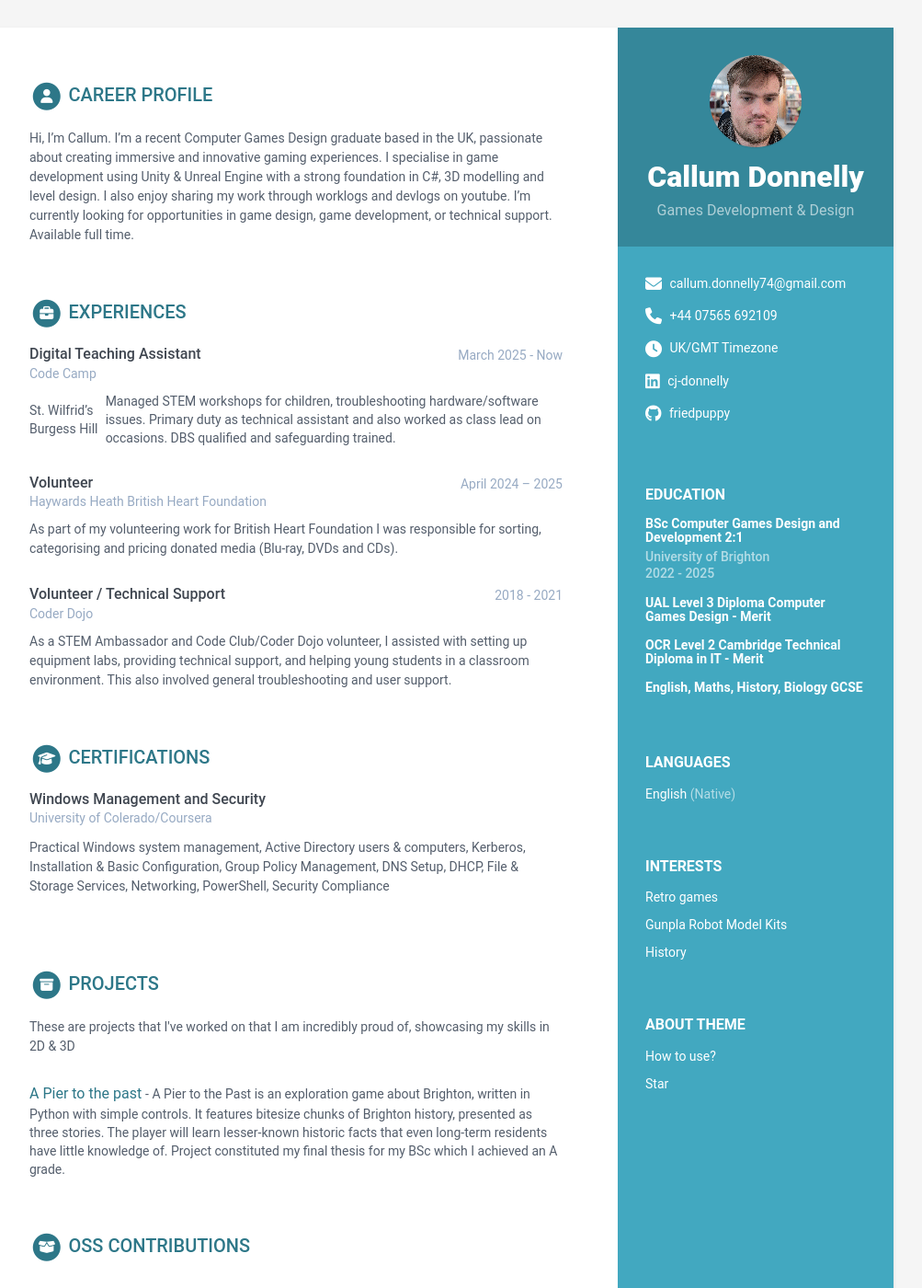
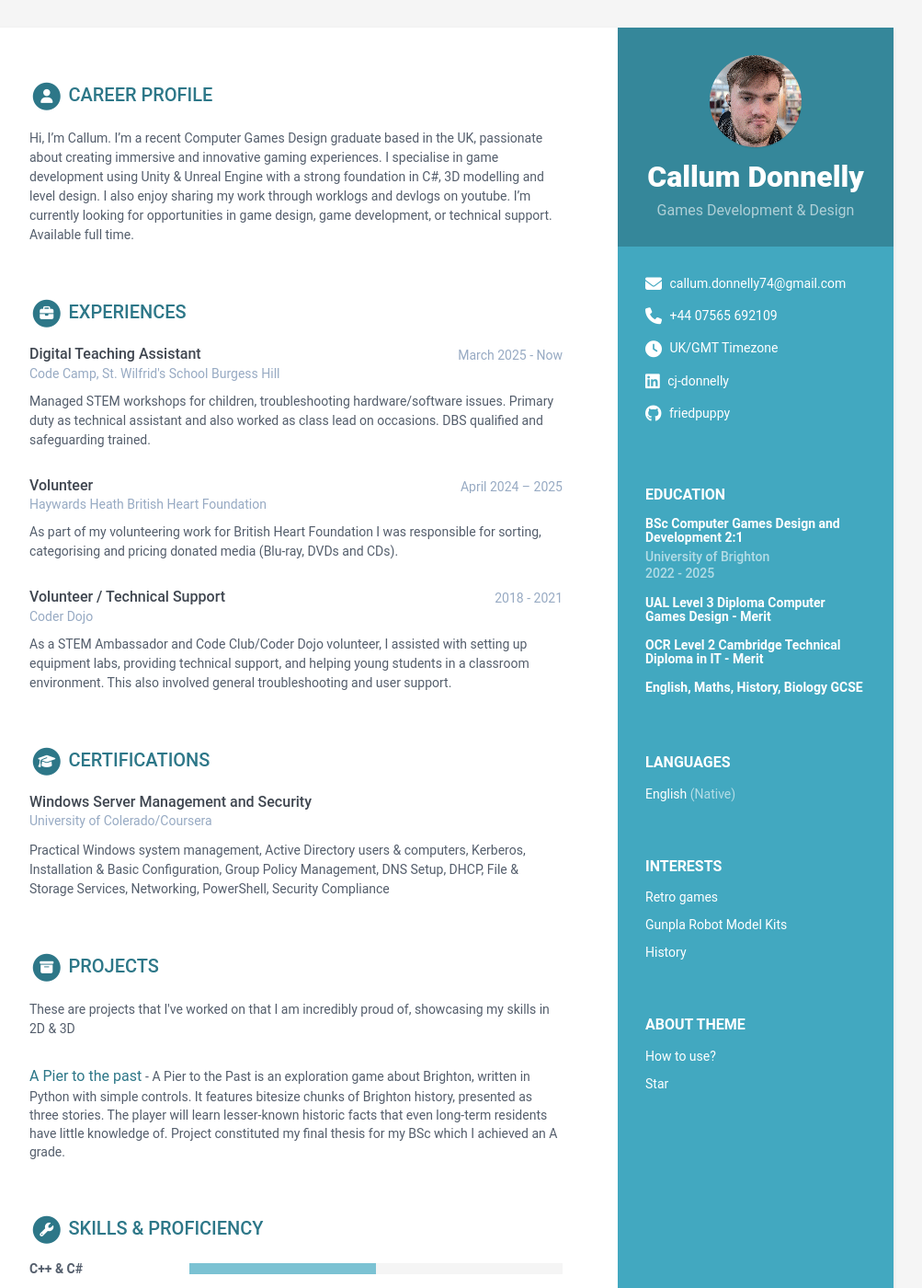
Before and after one commit to friedpuppy/online-cv, a Jekyll site: the page built from index.html, in a window 1280 px wide and 1400 px high. Shown: the whole window at 92% size, without its empty margins (168-1171 px from the left). Built offline with Jekyll 4.4.1, drawn with Linux system fonts in a browser that asks for light colours; part of the change alters nothing that is shown.

Commit message:
Update data.yml

```diff
--- a/_data/data.yml
+++ b/_data/data.yml
@@ -92,8 +92,8 @@ experiences:
   info:
   - role: Digital Teaching Assistant
     time: March 2025 - Now
-    company: Code Camp
-    details: St. Wilfrid's Burgess Hill |
+    company: Code Camp, St. Wilfrid's School Burgess Hill
+    details: |
       Managed STEM workshops for children, troubleshooting hardware/software issues. Primary duty as technical assistant and also worked as class lead on occasions. DBS qualified and safeguarding trained.
   - role: Volunteer
     time: April 2024 – 2025
@@ -109,7 +109,7 @@ experiences:
 certifications:
   title: Certifications
   list:
-  - name:  Windows Management and Security
+  - name:  Windows Server Management and Security
     start:
     end:
     organization: University of Colerado/Coursera
@@ -119,14 +119,14 @@ certifications:
     details: |
       Practical Windows system management, Active Directory users & computers, Kerberos, Installation & Basic Configuration, Group Policy Management, DNS Setup, DHCP, File & Storage Services, Networking, PowerShell, Security Compliance
 
-  - name:
-    start:
-    end:
-    organization:
-    credentialid:
-    credentialurl:
-    credentialname:
-    details: |
+#  - name:
+#    start:
+#    end:
+#    organization:
+#    credentialid:
+#    credentialurl:
+#    credentialname:
+#    details: |
 
 
 projects:
@@ -138,22 +138,22 @@ projects:
     link: "https://friedpuppy.itch.io/a-pier-to-the-past"
     tagline: "A Pier to the Past is an exploration game about Brighton, written in Python with simple controls. It features bitesize chunks of Brighton history, presented as three stories. The player will learn lesser-known historic facts that even long-term residents have little knowledge of. Project constituted my final thesis for my BSc which I achieved an A grade."
 
-oss:
-  title: OSS Contributions
-  intro: >
-
-  contributions:
-  - title:
-    link: "#"
-    tagline:
-
-  - title:
-    link: "#"
-    tagline:
-
-  - title:
-    link: "#"
-    tagline:
+#oss:
+#  title: OSS Contributions
+#  intro: >
+ #
+#  contributions:
+#  - title:
+#    link: "#"
+#    tagline:
+#
+#  - title:
+#    link: "#"
+#    tagline:
+#
+#  - title:
+#    link: "#"
+#    tagline:
 
 #publications:
 #  title: Publications
@@ -175,20 +175,20 @@ oss:
 #    authors:
 #    conference:
 
-recommendations:
-  title: Recommendations
-  list:
-  - person:
-    email:
-    phone:
-    role:
-    recommendation: |
-
-  - person:
-    email:
-    phone:
-    role:
-    recommendation: |
+#recommendations:
+#  title: Recommendations
+#  list:
+#  - person:
+#    email:
+#    phone:
+#    role:
+#    recommendation: |
+#
+#  - person:
+#    email:
+#    phone:
+#    role:
+ #   recommendation: |
 
 skills:
   title: Skills &amp; Proficiency
```
